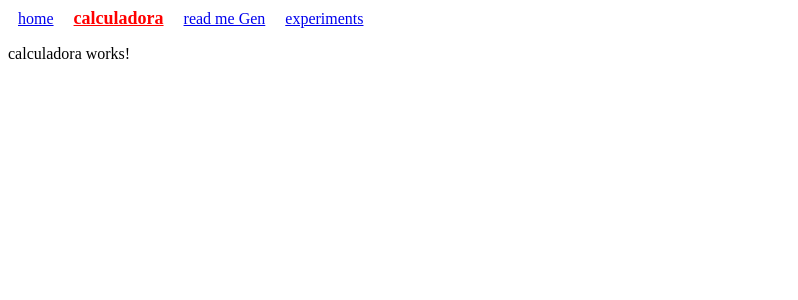
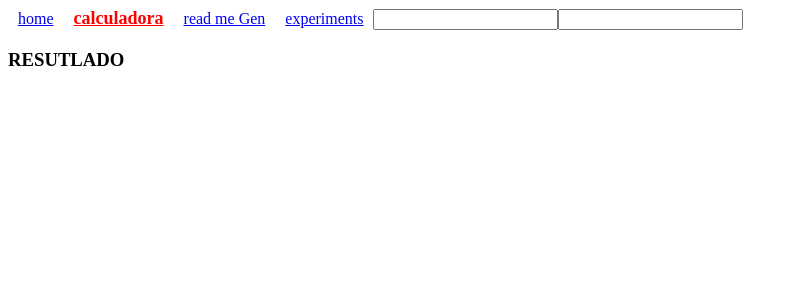
Before and after one commit to Zeszito/Aulas-Angular, an Angular app in the folder aulas/: page /calculator in a window 1280 px wide. Shown: the top 300 px of the page, without its empty margins (0-798 px from the left). Built offline with nearby package versions, Linux system fonts and the light colour scheme.

Commit message:
calculadora p2

```diff
--- a/aulas/src/app/calculadora/calculadora.component.html
+++ b/aulas/src/app/calculadora/calculadora.component.html
@@ -1 +1,3 @@
-<p>calculadora works!</p>
+<input>
+<input>
+<h3>RESUTLADO</h3>
--- a/aulas/src/app/experiments/experiments.component.ts
+++ b/aulas/src/app/experiments/experiments.component.ts
@@ -17,4 +17,6 @@ export class ExperimentsComponent implements OnInit {
   changeName(event){
     this.name = event.target.value;
   }
+
+
 }
```
Also changed, not shown: 1 other file (tests, documents, lock files or other folders).
